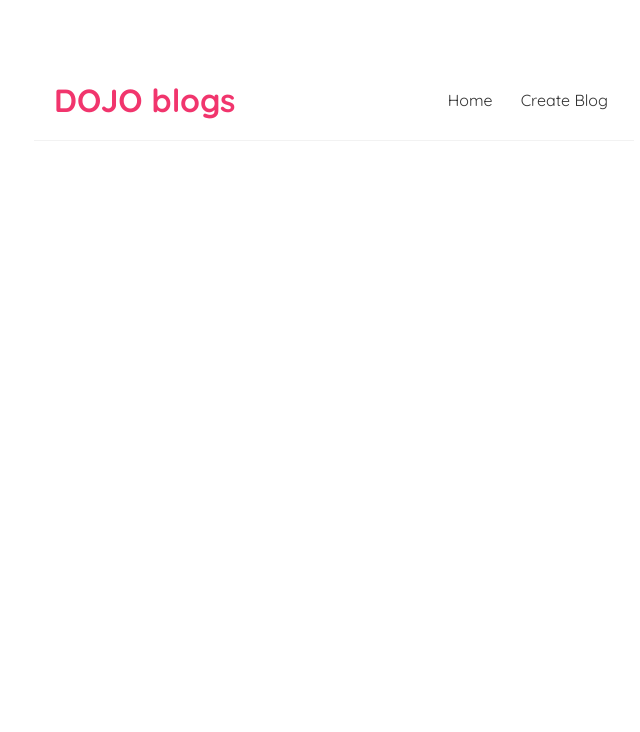
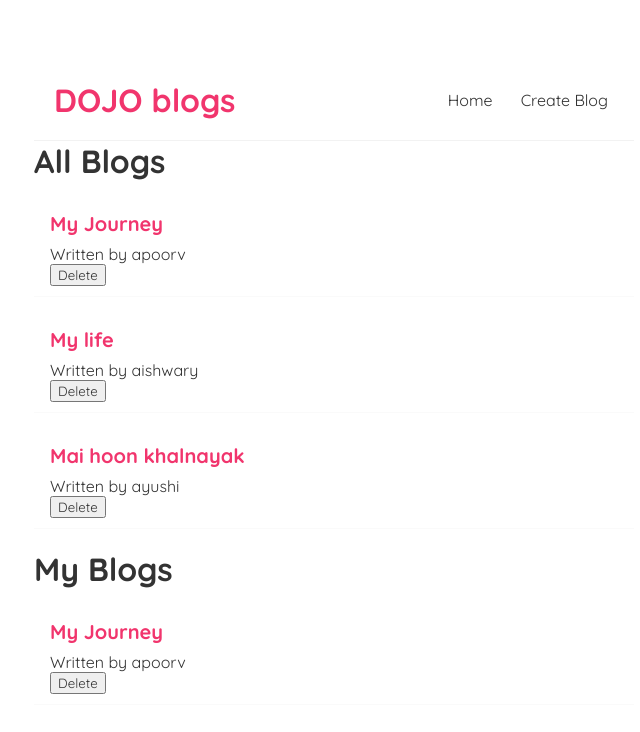
Before and after one commit to apoorvjaiswal/apoorv-blog, a React (Create React App) app: page / in a window 1280 px wide. Shown: the top 732 px of the page, without its empty margins (306-946 px from the left). Built offline with nearby package versions, Linux system fonts and the light colour scheme.

Commit message:
Conditional rendering of component

```diff
--- a/src/App.tsx
+++ b/src/App.tsx
@@ -1,6 +1,7 @@
 import React from 'react';
 import Navbar from './Navbar/Navbar';
 import Home from './Home';
+// import {Router,Route,Switch,Link,Navigate} from react-router-dom;
 function App() {
   const title="adjad";
   const likes=50;
@@ -9,10 +10,13 @@ function App() {
   return (
     /* convert everytgin to string except booleans and objects*/
     <div className="App">
+      {/* <Router> */}
       <header className="content">
         <Navbar/>
+        {/* <Switch  */}
         <Home/>
        </header>
+       {/* </Router> */}
     </div>
   );
 }
--- /dev/null
+++ b/src/BlogList.tsx
@@ -0,0 +1,27 @@
+import React from 'react'
+interface IBlog{
+  id:number;
+  title:string;
+  body:string;
+}
+interface IBlogListProps{
+  blogs:IBlog[];
+  title:string;
+  handledelete?:any;
+}
+const BlogList: React.FC<IBlogListProps> = ({ blogs, title, handledelete }) => {
+  return (
+    <div className="blog-list">
+      <h1>{title}</h1>
+      {blogs.map((blog:any)=>(
+            <div className="blog-preview" key={blog.id}>
+                <h2>{blog.title}</h2>
+                <p>Written by {blog.author}</p>
+                <button onClick={()=>(handledelete(blog.id))}>Delete</button>
+            </div>
+        ))}
+    </div>
+  )
+}
+
+export default BlogList
--- a/src/Home.tsx
+++ b/src/Home.tsx
@@ -1,13 +1,20 @@
 import { constants } from 'buffer';
 import React, { useState } from 'react'
+import BlogList from './BlogList';
 
 function Home() {
     const[blogs,setBlogs]=useState([
-        {title:"My Journey",Body:"Lorem ipsum dolor sit amet, consectetur adipiscing elit, sed do eiusmod tempor incididunt ut labore et dolore magna aliqua. Ut enim ad minim veniam, quis nostrud exercitation ullamco laboris nisi ut aliquip ex ea commodo consequat. Duis aute irure dolor in reprehenderit in voluptate velit esse cillum dolore eu fugiat nulla pariatur. Excepteur sint occaecat cupidatat non proident, sunt in culpa qui officia deserunt mollit anim id est laborum.",author:'apoorv', id:1}
-    ])
+        {title:"My Journey",body:"Lorem ipsum dolor sit amet, consectetur adipiscing elit, sed do eiusmod tempor incididunt ut labore et dolore magna aliqua. Ut enim ad minim veniam, quis nostrud exercitation ullamco laboris nisi ut aliquip ex ea commodo consequat. Duis aute irure dolor in reprehenderit in voluptate velit esse cillum dolore eu fugiat nulla pariatur. Excepteur sint occaecat cupidatat non proident, sunt in culpa qui officia deserunt mollit anim id est laborum.",author:'apoorv', id:1},
+        {title:"My life",body:"Lorem ipsum dolor sit amet, consectetur adipiscing elit, sed do eiusmod tempor incididunt ut labore et dolore magna aliqua. Ut enim ad minim veniam, quis nostrud exercitation ullamco laboris nisi ut aliquip ex ea commodo consequat. Duis aute irure dolor in reprehenderit in voluptate velit esse cillum dolore eu fugiat nulla pariatur. Excepteur sint occaecat cupidatat non proident, sunt in culpa qui officia deserunt mollit anim id est laborum.",author:'aishwary', id:2},
+        {title:"Mai hoon khalnayak",body:"Lorem ipsum dolor sit amet, consectetur adipiscing elit, sed do eiusmod tempor incididunt ut labore et dolore magna aliqua. Ut enim ad minim veniam, quis nostrud exercitation ullamco laboris nisi ut aliquip ex ea commodo consequat. Duis aute irure dolor in reprehenderit in voluptate velit esse cillum dolore eu fugiat nulla pariatur. Excepteur sint occaecat cupidatat non proident, sunt in culpa qui officia deserunt mollit anim id est laborum.",author:'ayushi', id:3}
+    ]);
+    const handleDelete=(id:number)=>{
+        setBlogs(blogs.filter((blog:any)=>blog.id===id));
+    }
   return (
     <div className="home">
-
+        <BlogList blogs={blogs} handledelete={handleDelete} title="All Blogs"/>
+        <BlogList blogs={blogs.filter((blog:any)=>blog.author==='apoorv')}  title="My Blogs"/>
     </div>
   )
 }
```
